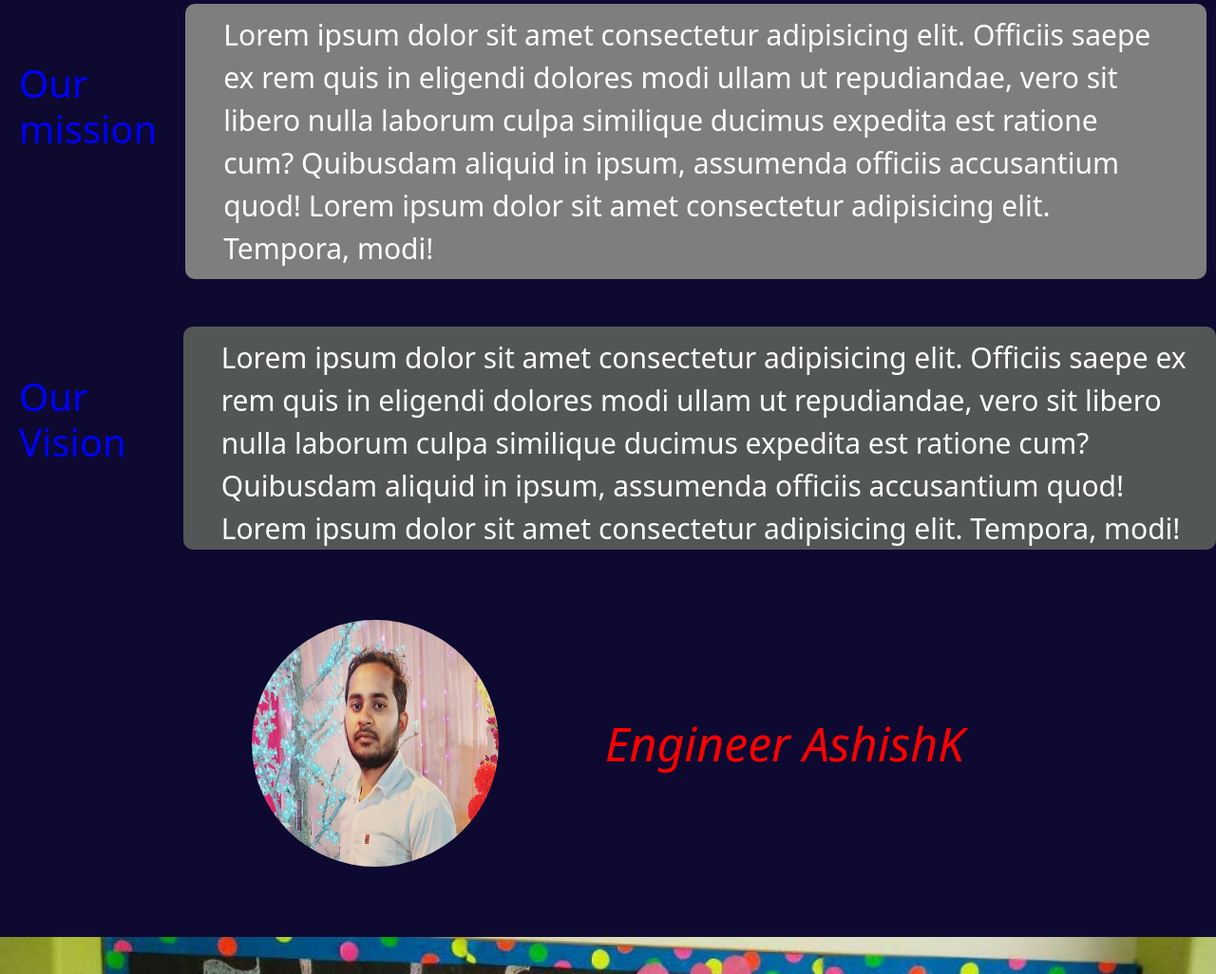
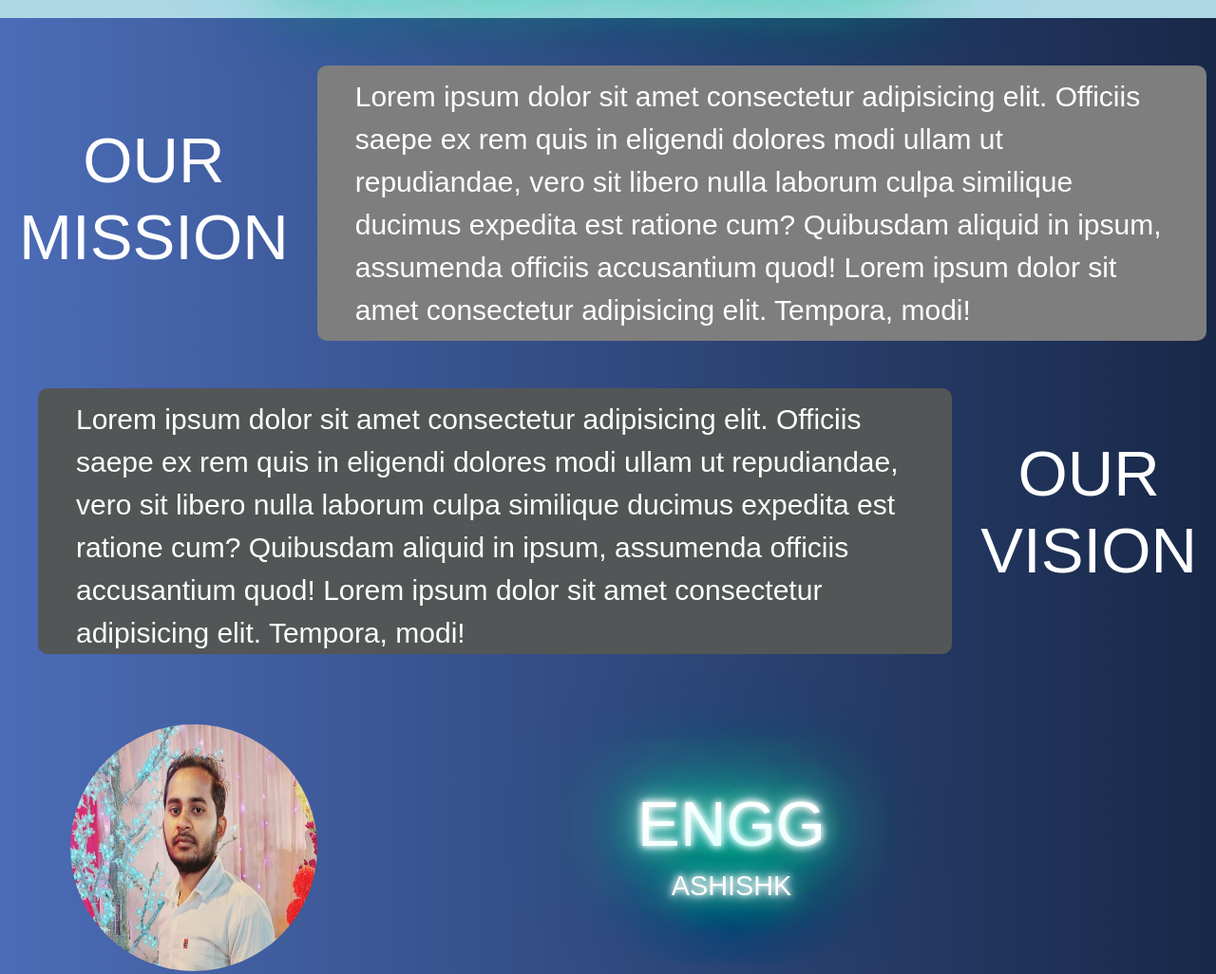
Before and after one commit to ashishcs098/school-project, a plain HTML site: page src/about.html in a window 1280 px wide. Shown: the part 200-1226 px from the top of the page at 95% size. Drawn offline with nearby package versions, Linux system fonts and the light colour scheme.

Commit message:
added css entire file

```diff
--- a/src/about.html
+++ b/src/about.html
@@ -9,9 +9,7 @@
 
     <style>
      body{
-   background-color: rgb(75, 73, 73);
-    /* background-image: url('/image/bg.jpg */
-    background-color: #0d0930;
+ background: linear-gradient(90deg, #4b6cb7 0%, #182848 100%);
  }
 
         *{
@@ -24,8 +22,19 @@
             background-color: lightblue;
             text-align: center;
             padding: 25px 0px;
-            font-size: 4rem;
-        }
+            font-size: 1rem;
+            font-weight: bold;
+            text-shadow:
+                        0 0 7px #fff,
+                        0 0 10px #272626,
+                       0 0 21px #fff,
+                       0 0 42px rgb(36, 238, 171),
+                       0 0 82px #0fa,
+                       0 0 92px rgb(11, 145, 100),
+                       0 0 102px #0fa,
+                       0 0 151px #0fa;
+}
+
         .mission{
             display: flex;
             flex-direction: wrap column;
@@ -35,7 +44,7 @@
         .mission-h{
             padding: 20px 10px;
             padding-top: 60px;
-            color: blue;
+            color: rgb(254, 254, 254);
             margin: 10px;
 
         }
@@ -48,13 +57,13 @@
         }
         .vision{
             display: flex;
-            flex-direction: wrap column;
+            flex-direction:  row-reverse;
             font-size: 30px;
             padding-top: 40px;
         }
         .vision-h{
             padding: 20px 10px;
-            color: blue;
+            color: rgb(255, 255, 255);
             margin: 10px;
             padding-top: 40px;
 
@@ -66,6 +75,7 @@
             margin-left: 40px;
             padding-top: 10px;
             padding-right: 20px;
+            margin-right: 10px;
             color: white;
         }
         .director{
@@ -85,15 +95,41 @@
             padding: -10rem;
             /* zoom: 100%; */
         }
+/* creater Name  */
+     .neonText {
+  color: #fff;
+  text-shadow:
+      0 0 7px #fff,
+      0 0 10px #fff,
+      0 0 21px #fff,
+      0 0 42px #0fa,
+      0 0 82px #0fa,
+      0 0 92px #0fa,
+      0 0 102px #0fa,
+      0 0 151px #0fa;
+}
+body {
+  font-size: 18px;
+  font-family: "Vibur", sans-serif;
+  background-color: #010a01;
+}
 
-        .dirName{
+h1, h2 {
+  text-align: center;
+  text-transform: uppercase;
+  font-weight: 400;
+}
 
-            font-style: italic;
-            font-size: 50px;
-            text-align: center;
-           padding-left: 7rem;
+h1 {
+    font-size: 4.2rem;
+}
 
-        }
+h2 {
+    font-size: 1.8rem;
+}
+
+
+/* glowing name end */
 
   .sub-footer{
     color: rgb(255, 248, 248);
@@ -126,7 +162,13 @@
     <div class="dirImage">
         <img src="/image/me.png" alt="">
     </div>
-    <div class="dirName">Engineer AshishK</div>
+    <div class="container">
+    <h1 class="neonText">
+          ENGG
+    </h1>
+    <h2 class="neonText">AshishK</h2>
+
+ </div>
 </div>
 <!--            carousel dark variant                     -->
 <div id="carouselExampleInterval" class="carousel slide" data-bs-ride="carousel">
--- a/sytle.css
+++ b/sytle.css
@@ -4,9 +4,16 @@
      box-sizing: border-box;
  }
  body{
-   background-color: rgb(75, 73, 73);
+   /* background-color: rgb(75, 73, 73); */
     /* background-image: url('/image/bg.jpg */
-    background-color: #0d0930;
+    /* background-color: #4158D0;
+background-image: linear-gradient(43deg, #4158D0 0%, #C850C0 46%, #FFCC70 100%); */
+/* background-color: #0093E9; */
+/* background-image: linear-gradient(160deg, #0093E9 0%, #80D0C7 100%); */
+/* background-color: #00DBDE; */
+/* background-image: linear-gradient(90deg, #00DBDE 0%, #FC00FF 100%); */
+
+ background: linear-gradient(90deg, #4b6cb7 0%, #182848 100%);
  }
 .navbar-nav{
  font-size:30px;
@@ -37,7 +44,7 @@ text-decoration-style: dotted
 .para{
  padding: 10px 150px;
  font-size:1.5rem;
- border: 2px solid red;
+ /* border: 2px solid red; */
  color: skyblue;
 }
 .image{
@@ -55,7 +62,7 @@ text-decoration-style: dotted
  padding-top: 3rem;
 }
 .sub-footer{
- color: white;
+color:rgb(138, 138, 30);
  text-align: center;
  padding-top: 20px;
 }
```
Also changed, not shown: src/academics.html (+46 -11 lines).
